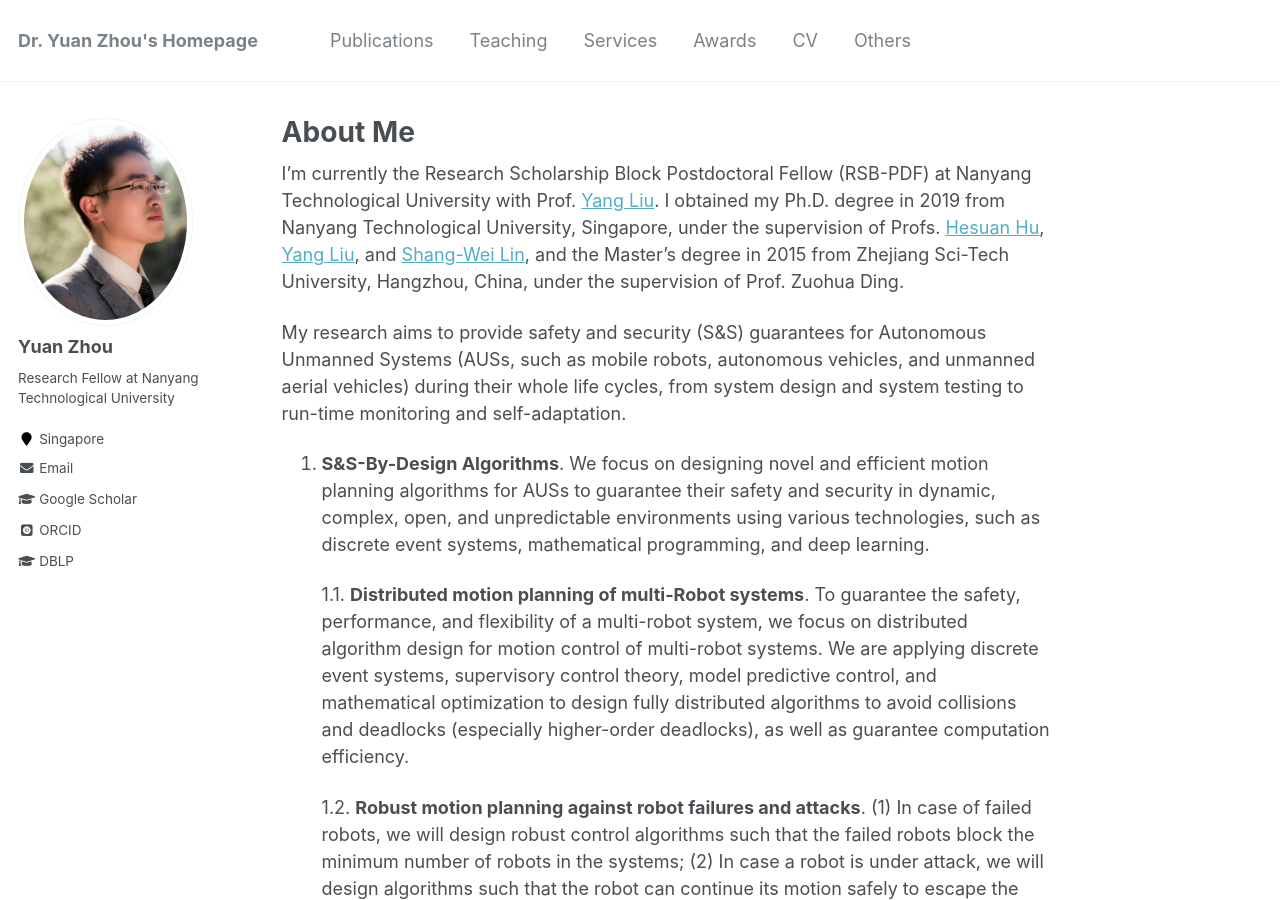
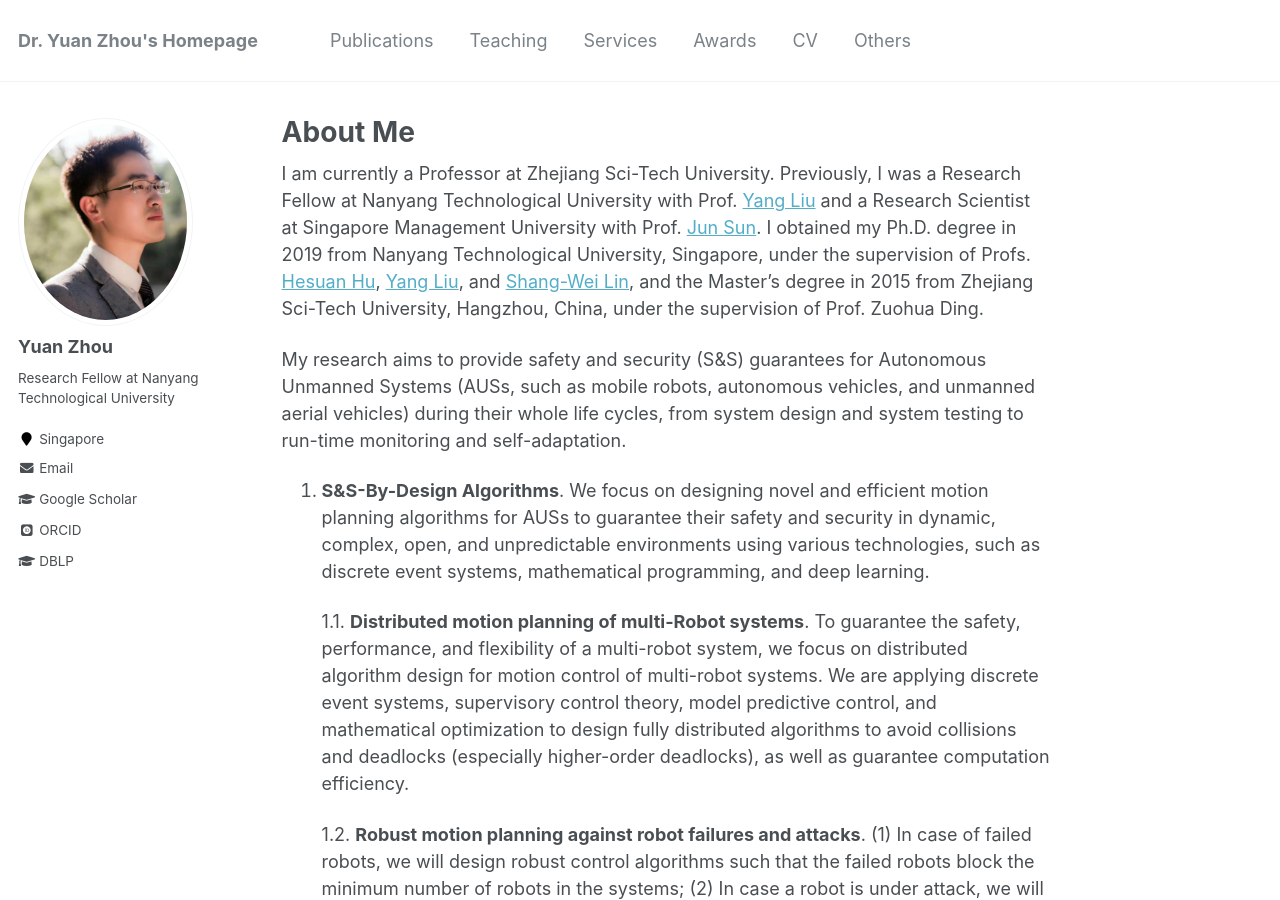
Before and after one commit to yuanzhou-yzhou/yuanzhou-yzhou.github.io, a Jekyll site: the page built from _pages/about.md, in a window 1280 px wide and 900 px high. Built offline with Jekyll 4.4.1, drawn with Linux system fonts in a browser that asks for light colours; some web fonts are replaced; comment, search, counter and statistics services are not loaded.

Commit message:
Update about.md

```diff
--- a/_pages/about.md
+++ b/_pages/about.md
@@ -8,7 +8,7 @@ redirect_from:
   - /about.html
 ---
 
-I'm currently the Research Scholarship Block Postdoctoral Fellow (RSB-PDF) at Nanyang Technological University with Prof. [Yang Liu](https://www.ntu.edu.sg/home/yangliu/).
+I am currently a Professor at Zhejiang Sci-Tech University. Previously, I was a Research Fellow at Nanyang Technological University with Prof. [Yang Liu](https://www.ntu.edu.sg/home/yangliu/) and a Research Scientist at Singapore Management University with Prof. [Jun Sun](https://faculty.smu.edu.sg/profile/sun-jun-6816).
 I obtained my Ph.D. degree in 2019 from Nanyang Technological University, Singapore, under the supervision of Profs. [Hesuan Hu](https://web.xidian.edu.cn/hshu/), [Yang Liu](https://www.ntu.edu.sg/home/yangliu/), and [Shang-Wei Lin](https://www.ntu.edu.sg/home/shang-wei.lin/), and
 the Master's degree in 2015 from Zhejiang Sci-Tech University, Hangzhou, China, under the supervision of Prof. Zuohua Ding.
 
```
